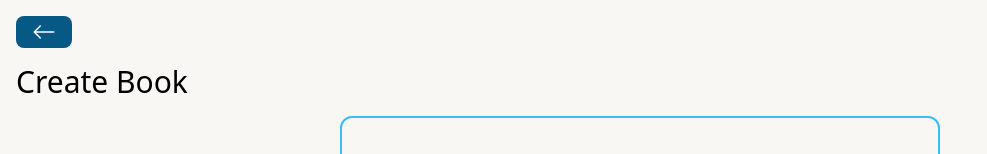
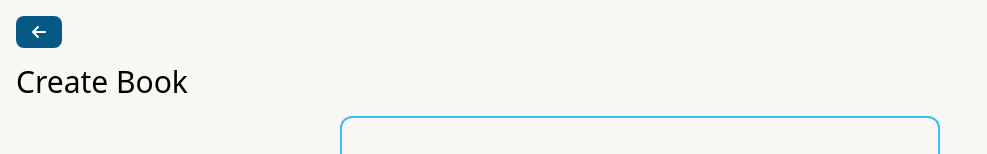
Before and after one commit to repiyann/ReactTS-MySQL_BookStore, a React (Vite) app in the folder frontend/: page /books/create in a window 1280 px wide. Shown: the top 154 px of the page, without its empty margins (0-987 px from the left). Built offline with nearby package versions, Linux system fonts and the light colour scheme.

Commit message:
refactor(code): refactor some icon

```diff
--- a/frontend/src/components/backButton.tsx
+++ b/frontend/src/components/backButton.tsx
@@ -1,5 +1,6 @@
 import { Link } from 'react-router-dom'
-import { BsArrowLeft } from 'react-icons/bs'
+import { FontAwesomeIcon } from '@fortawesome/react-fontawesome'
+import { faArrowLeft } from '@fortawesome/free-solid-svg-icons'
 
 function BackButton() {
 	return (
@@ -8,7 +9,7 @@
 				to={'/'}
 				className="bg-sky-800 text-white py-1 px-4 rounded-lg w-fit"
 			>
-				<BsArrowLeft className="text-2xl" />
+				<FontAwesomeIcon icon={faArrowLeft} />
 			</Link>
 		</div>
 	)
```
